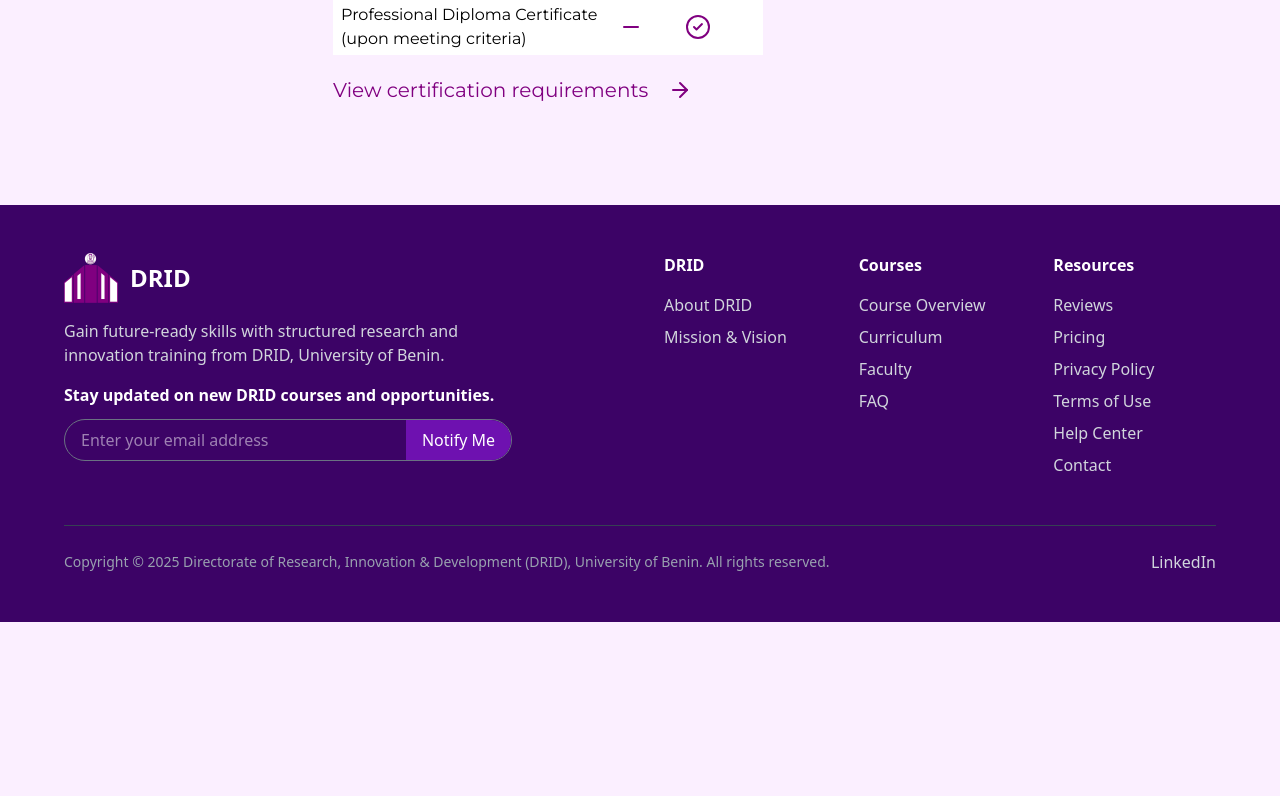
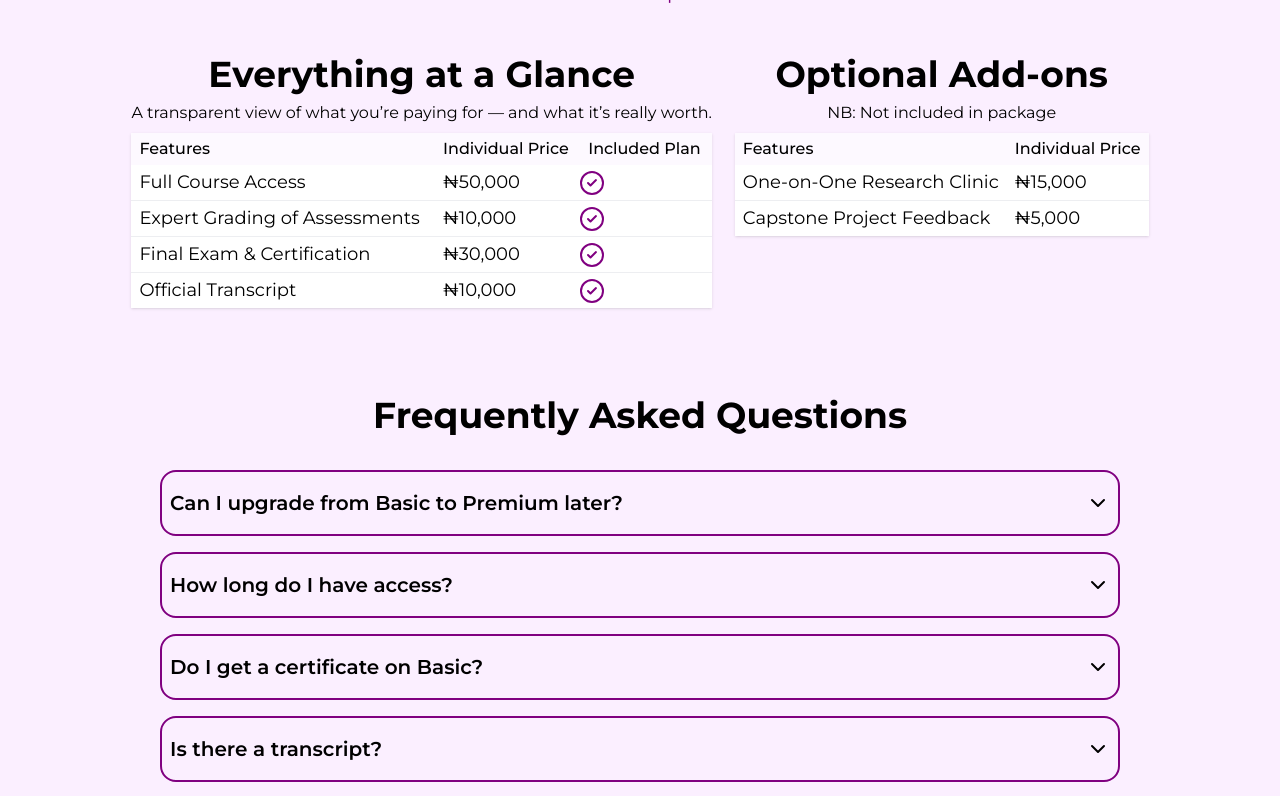
Before and after one commit to unibeninterns/research_frontend, a Next.js app: page /pricing in a window 1280 px wide. Shown: the part 1400-2196 px from the top of the page. Before the commit the page ends 2022 px from the top, so only its background shows below. Built offline with nearby package versions, Linux system fonts and the light colour scheme.

Commit message:
Completed pricing page

```diff
--- a/app/pricing/page.tsx
+++ b/app/pricing/page.tsx
@@ -1,4 +1,6 @@
+'use client';
 import { ArrowRight, Check, Minus } from 'lucide-react';
+import FAQs from '@/components/FAQs';
 
 const Pricing = () => {
   const features = [
@@ -62,6 +64,28 @@ const Pricing = () => {
   const addOns = [
     { feature: 'One-on-One Research Clinic', price: '₦15,000' },
     { feature: 'Capstone Project Feedback', price: '₦5,000' },
+  ];
+  const faqs = [
+    {
+      question: 'Can I upgrade from Basic to Premium later?',
+      answer: 'Yes—pay the difference and keep your progress.',
+    },
+    {
+      question: 'How long do I have access?',
+      answer: 'Yes—pay the difference and keep your progress.',
+    },
+    {
+      question: 'Do I get a certificate on Basic?',
+      answer: 'Yes—pay the difference and keep your progress.',
+    },
+    {
+      question: 'Is there a transcript?',
+      answer: 'Yes—pay the difference and keep your progress.',
+    },
+    {
+      question: 'What payment options are available?',
+      answer: 'Yes—pay the difference and keep your progress.',
+    },
   ];
   return (
     <>
@@ -127,8 +151,8 @@ const Pricing = () => {
             </button>
           </div>
         </div>
-        <div>
-          <table className='bg-white mt-10 md:w-[70%]'>
+        <div className='w-full flex items-center flex-col'>
+          <table className='bg-white mt-10 md:w-[70%] shadow-sm'>
             <thead className='bg-[rgba(251,239,255,0.4)] shadow-b-sm'>
               <tr>
                 <th className='text-left text-[16px] font-[500] px-2 py-1'>
@@ -148,7 +172,7 @@ const Pricing = () => {
                   key={f.feature}
                   className='border-b-[1px] border-b-[rgba(237,238,241,1)] last:border-b-0'
                 >
-                  <td className='py-1 px-2'>{f.feature}</td>
+                  <td className='py-1 px-2 text-[18px]'>{f.feature}</td>
                   <td className='py-1 px-2'>
                     {f.basic ? (
                       <Check
@@ -160,7 +184,7 @@ const Pricing = () => {
                       <Minus color='#800080' />
                     )}
                   </td>
-                  <td className='py-2 px-4'>
+                  <td className='py-1 px-2'>
                     {f.premium ? (
                       <Check
                         color='#800080'
@@ -180,8 +204,82 @@ const Pricing = () => {
             <ArrowRight color='#800080' />
           </a>
         </div>
-        <div className='mt-5 flex items-start'>
-          <div></div>
+        <div className='mt-10 flex flex-col md:flex-row items-start px-20 justify-around w-full'>
+          <div className='flex flex-col items-center'>
+            <div className='flex flex-col items-center'>
+              <h3 className='text-[36px] font-bold'>Everything at a Glance</h3>
+              <p className='text-[16px]'>
+                A transparent view of what you’re paying for — and what it’s
+                really worth.
+              </p>
+            </div>
+            <table className='bg-white shadow-sm w-full mt-2'>
+              <thead className='bg-[rgba(251,239,255,0.4)] shadow-b-sm'>
+                <tr>
+                  <th className='text-left text-[16px] font-[500] px-2 py-1'>
+                    Features
+                  </th>
+                  <th className='text-left text-[16px] font-[500] px-2 py-1'>
+                    Individual Price
+                  </th>
+                  <th className='text-left text-[16px] font-[500] px-2 py-1'>
+                    Included Plan
+                  </th>
+                </tr>
+              </thead>
+              <tbody>
+                {glance.map((g) => (
+                  <tr
+                    key={g.feature}
+                    className='border-b-[1px] border-b-[rgba(237,238,241,1)] last:border-b-0'
+                  >
+                    <td className='py-1 px-2 text-[18px]'>{g.feature}</td>
+                    <td className='py-1 px-2 text-[18px]'>{g.price}</td>
+                    <td>
+                      <Check
+                        color='#800080'
+                        className='p-1 border-2 rounded-full border-[#800080]'
+                        strokeWidth={4}
+                      />
+                    </td>
+                  </tr>
+                ))}
+              </tbody>
+            </table>
+          </div>
+          <div className='flex flex-col items-center mt-4 md:mt-0'>
+            <div className='flex flex-col items-center'>
+              <h3 className='text-[36px] font-bold'>Optional Add-ons</h3>
+              <p className='text-[16px]'>NB: Not included in package</p>
+            </div>
+            <table className='bg-white w-full mt-2 shadow-sm'>
+              <thead className='bg-[rgba(251,239,255,0.4)] shadow-b-sm'>
+                <tr>
+                  <th className='text-left text-[16px] font-[500] px-2 py-1'>
+                    Features
+                  </th>
+                  <th className='text-left text-[16px] font-[500] px-2 py-1'>
+                    Individual Price
+                  </th>
+                </tr>
+              </thead>
+              <tbody>
+                {addOns.map((g) => (
+                  <tr
+                    key={g.feature}
+                    className='border-b-[1px] border-b-[rgba(237,238,241,1)] last:border-b-0'
+                  >
+                    <td className='py-1 px-2 text-[18px]'>{g.feature}</td>
+                    <td className='py-1 px-2 text-[18px]'>{g.price}</td>
+                  </tr>
+                ))}
+              </tbody>
+            </table>
+          </div>
+        </div>
+        <div className='w-[80%] mt-20'>
+            <h3 className='text-[36px] font-bold text-center mb-5'>Frequently Asked Questions</h3>
+          <FAQs faqs={faqs} />
         </div>
       </section>
     </>
```
